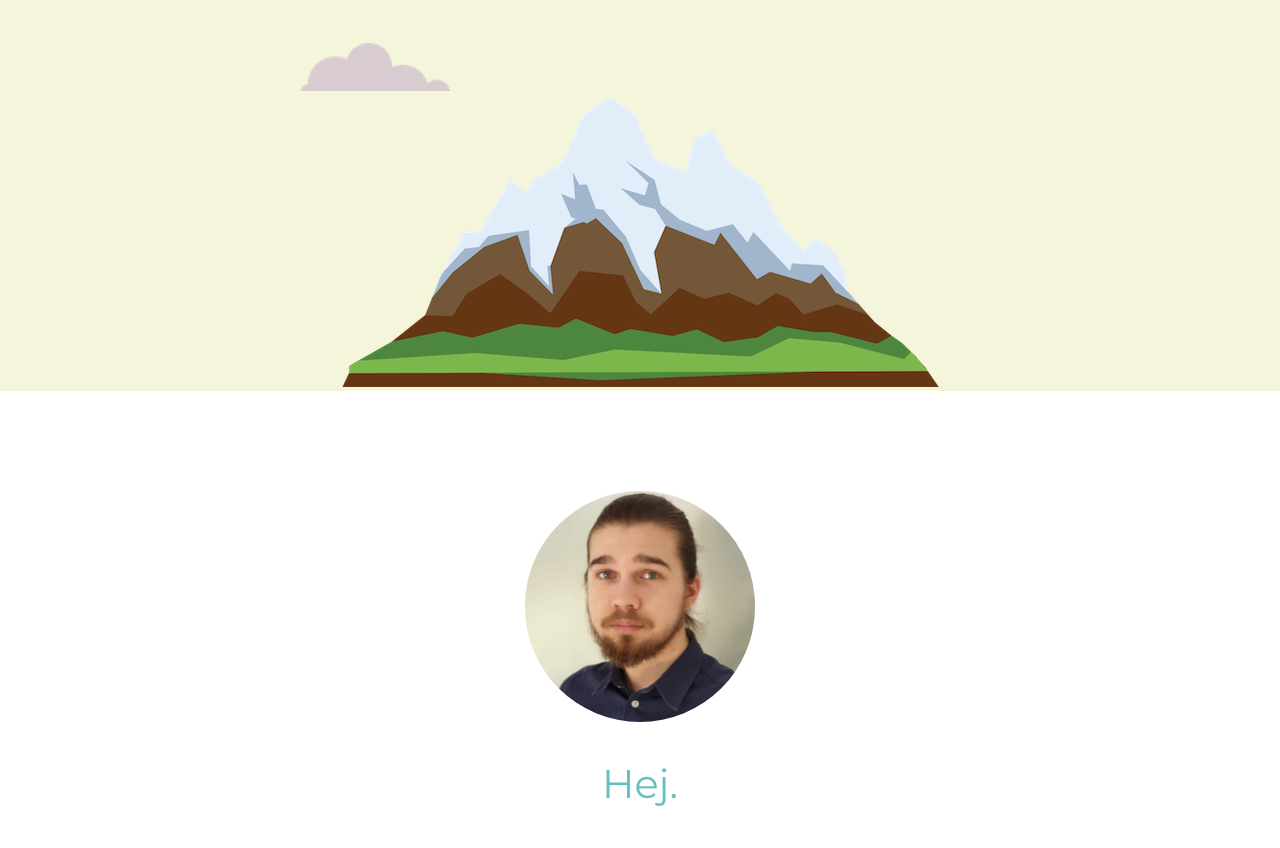
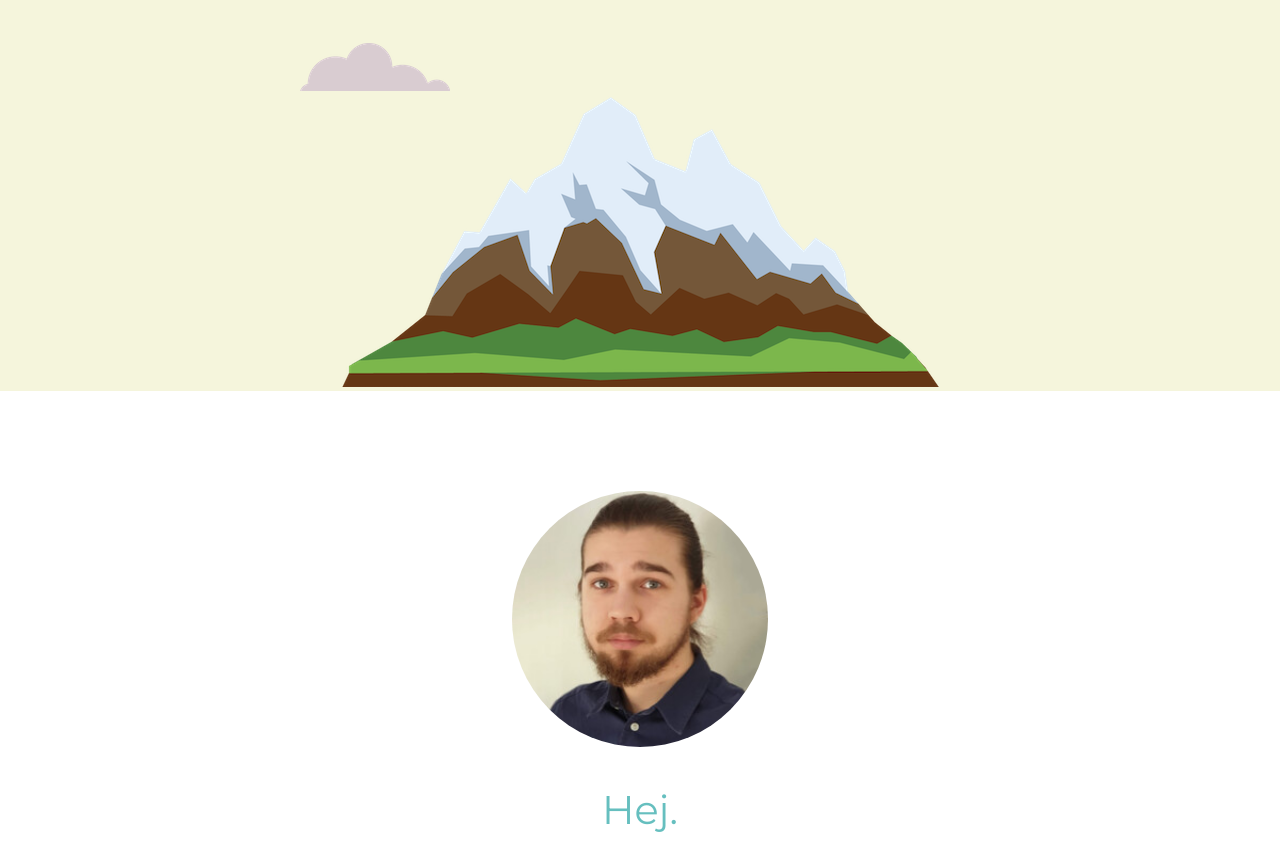
Before and after one commit to PaintingPrimate/CSS-Test, a plain HTML site: page index.html in a window 1280 px wide. Shown: the part 377-1225 px from the top of the page. Drawn offline with Linux system fonts and the light colour scheme.

Commit message:
Minor changes in ikon-anton

```diff
--- a/css/styles.css
+++ b/css/styles.css
@@ -68,8 +68,9 @@ body {
 
 
 .ikon-anton {
-  width: 18%;
+  width: 20%;
   border-radius: 50%;
+  margin: auto;
 }
 
 .top-container {
```
